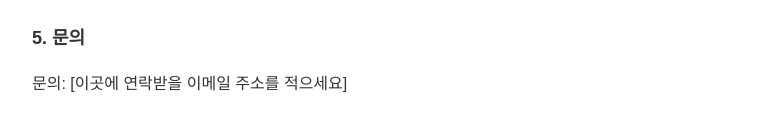
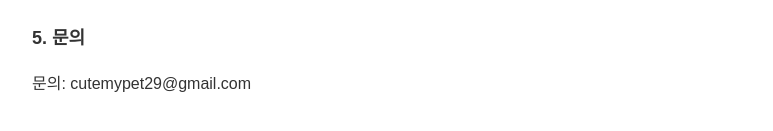
Before and after one commit to Evans-vacation/pat, a website: page www/privacy.html in a window 1280 px wide. Shown: the part 715-846 px from the top of the page, without its empty margins (248-1021 px from the left). Drawn offline with Linux system fonts and the light colour scheme.

Commit message:
Update privacy.html

```diff
--- a/www/privacy.html
+++ b/www/privacy.html
@@ -12,5 +12,5 @@
 <h2>4. 정보 삭제</h2>
 <p>앱의 설정 &gt; 모든 데이터 지우기, 또는 앱 삭제로 기기에 저장된 데이터를 삭제할 수 있습니다.</p>
 <h2>5. 문의</h2>
-<p>문의: [이곳에 연락받을 이메일 주소를 적으세요]</p>
+<p>문의: cutemypet29@gmail.com</p>
 </body></html>
```
